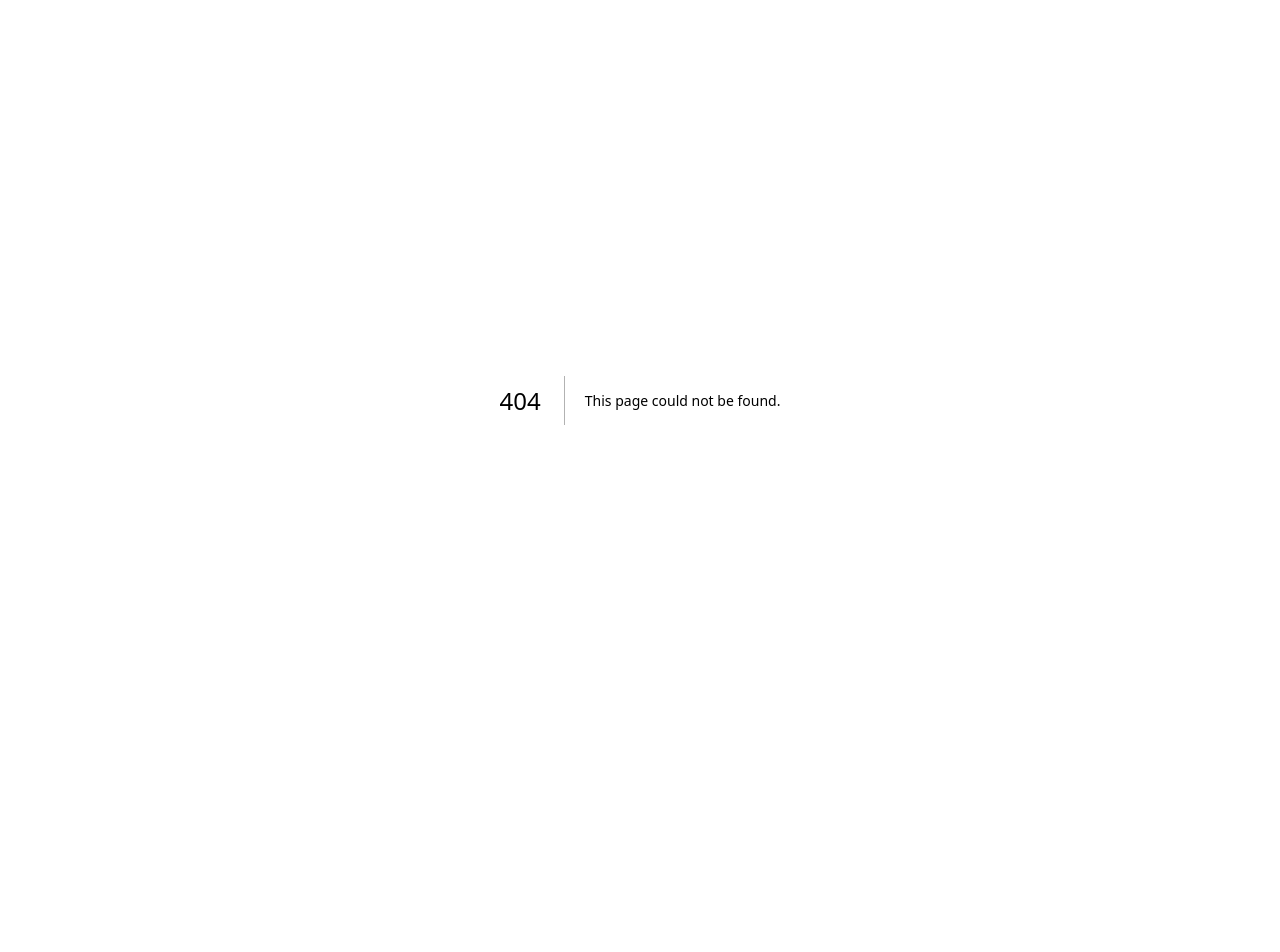
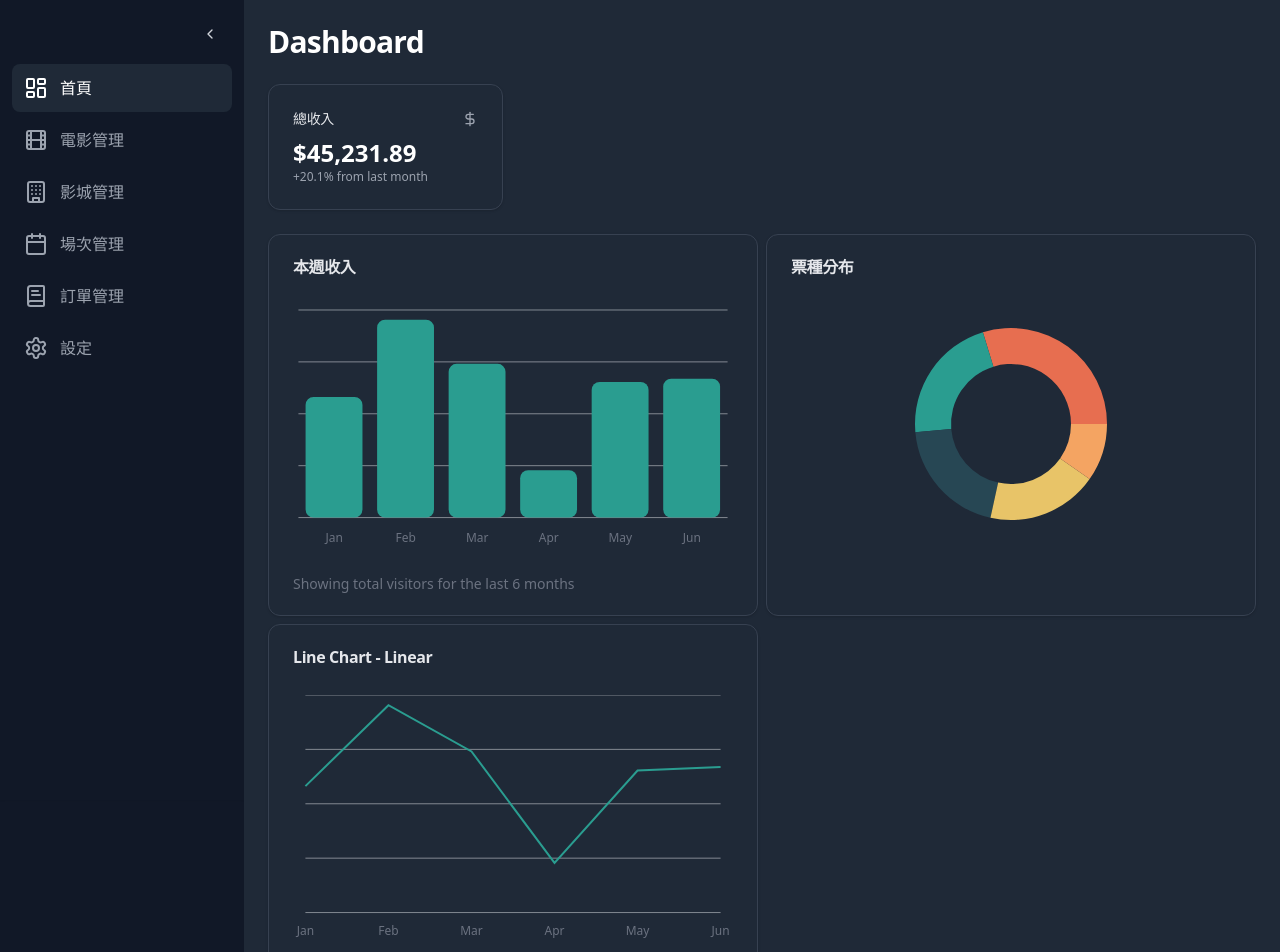
Before and after one commit to spsekk2127/cinema, a Next.js app: page /admin in a window 1280 px wide. Before the commit this address had no page. Shown: the top 952 px of the page. Before the commit the page ends 800 px from the top, so only its background shows below. Built offline with nearby package versions, Linux system fonts and the light colour scheme.

Commit message:
新增Admin頁面首頁Dashboard(假資料)、Sidebar

```diff
--- /dev/null
+++ b/src/app/admin/layout.js
@@ -0,0 +1,12 @@
+"use client";
+
+import Sidebar from "@/components/admin/Sidebar";
+
+export default function AdminLayout({ children }) {
+  return (
+    <div className="min-h-screen flex bg-gray-900">
+      <Sidebar />
+      <main className="flex-1 overflow-y-auto bg-gray-900">{children}</main>
+    </div>
+  );
+}
--- /dev/null
+++ b/src/app/admin/page.js
@@ -0,0 +1,225 @@
+"use client";
+
+import { TrendingUp, DollarSign } from "lucide-react";
+import {
+  Pie,
+  PieChart,
+  Bar,
+  BarChart,
+  CartesianGrid,
+  XAxis,
+  Line,
+  LineChart,
+} from "recharts";
+
+import {
+  Card,
+  CardContent,
+  CardDescription,
+  CardFooter,
+  CardHeader,
+  CardTitle,
+} from "@/components/admin/ui/card";
+import {
+  ChartConfig,
+  ChartContainer,
+  ChartTooltip,
+  ChartTooltipContent,
+} from "@/components/admin/ui/chart";
+
+const chartData_bar_chart = [
+  { month: "January", desktop: 186 },
+  { month: "February", desktop: 305 },
+  { month: "March", desktop: 237 },
+  { month: "April", desktop: 73 },
+  { month: "May", desktop: 209 },
+  { month: "June", desktop: 214 },
+];
+
+const chartData_pie_donut = [
+  { browser: "chrome", visitors: 275, fill: "var(--color-chrome)" },
+  { browser: "safari", visitors: 200, fill: "var(--color-safari)" },
+  { browser: "firefox", visitors: 187, fill: "var(--color-firefox)" },
+  { browser: "edge", visitors: 173, fill: "var(--color-edge)" },
+  { browser: "other", visitors: 90, fill: "var(--color-other)" },
+];
+
+const chartData_line_chart = [
+  { month: "January", desktop: 186 },
+  { month: "February", desktop: 305 },
+  { month: "March", desktop: 237 },
+  { month: "April", desktop: 73 },
+  { month: "May", desktop: 209 },
+  { month: "June", desktop: 214 },
+];
+
+const chartConfig_bar_chart = {
+  desktop: {
+    label: "Desktop",
+    color: "hsl(var(--chart-2))",
+  },
+};
+
+const chartConfig_pie_donut = {
+  visitors: {
+    label: "Visitors",
+  },
+  chrome: {
+    label: "Chrome",
+    color: "hsl(var(--chart-1))",
+  },
+  safari: {
+    label: "Safari",
+    color: "hsl(var(--chart-2))",
+  },
+  firefox: {
+    label: "Firefox",
+    color: "hsl(var(--chart-3))",
+  },
+  edge: {
+    label: "Edge",
+    color: "hsl(var(--chart-4))",
+  },
+  other: {
+    label: "Other",
+    color: "hsl(var(--chart-5))",
+  },
+};
+
+const chartConfig_line_chart = {
+  desktop: {
+    label: "Desktop",
+    color: "hsl(var(--chart-2))",
+  },
+};
+
+export default function Component() {
+  return (
+    <div className="min-h-screen p-6 space-y-6 bg-gray-800">
+      <div className="flex justify-between items-center">
+        <h1 className="text-3xl font-bold tracking-tight text-white">
+          Dashboard
+        </h1>
+      </div>
+
+      {/* 統計卡片 */}
+      <div className="grid gap-4 md:grid-cols-2 lg:grid-cols-4">
+        <Card className="bg-gray-800 border-gray-700">
+          <CardHeader className="flex flex-row items-center justify-between space-y-0 pb-2">
+            <CardTitle className="text-sm font-medium text-gray-200">
+              總收入
+            </CardTitle>
+            <DollarSign className="h-4 w-4 text-gray-400" />
+          </CardHeader>
+          <CardContent>
+            <div className="text-2xl font-bold text-white">$45,231.89</div>
+            <p className="text-xs text-gray-400">+20.1% from last month</p>
+          </CardContent>
+        </Card>
+      </div>
+
+      {/* 圖表區域 */}
+      <div className="grid gap-2 md:grid-cols-2 lg:grid-cols-6">
+        <Card className="col-span-3 bg-gray-800 border-gray-700">
+          <CardHeader className="text-gray-200">
+            <CardTitle>本週收入</CardTitle>
+            <CardDescription></CardDescription>
+          </CardHeader>
+          <CardContent>
+            <ChartContainer config={chartConfig_bar_chart}>
+              <BarChart accessibilityLayer data={chartData_bar_chart}>
+                <CartesianGrid vertical={false} />
+                <XAxis
+                  dataKey="month"
+                  tickLine={false}
+                  tickMargin={10}
+                  axisLine={false}
+                  tickFormatter={(value) => value.slice(0, 3)}
+                />
+                <ChartTooltip
+                  cursor={false}
+                  content={<ChartTooltipContent hideLabel />}
+                />
+                <Bar dataKey="desktop" fill="var(--color-desktop)" radius={8} />
+              </BarChart>
+            </ChartContainer>
+          </CardContent>
+          <CardFooter className="flex-col items-start gap-2 text-sm">
+            <div className="leading-none text-muted-foreground">
+              Showing total visitors for the last 6 months
+            </div>
+          </CardFooter>
+        </Card>
+
+        <Card className="col-span-3 bg-gray-800 border-gray-700">
+          <CardHeader>
+            <CardTitle className="text-gray-200">票種分布</CardTitle>
+          </CardHeader>
+          <CardContent>
+            <ChartContainer
+              config={chartConfig_pie_donut}
+              className="mx-auto aspect-square max-h-[250px]"
+            >
+              <PieChart>
+                <ChartTooltip
+                  cursor={false}
+                  content={<ChartTooltipContent hideLabel />}
+                />
+                <Pie
+                  data={chartData_pie_donut}
+                  dataKey="visitors"
+                  nameKey="browser"
+                  innerRadius={60}
+                />
+              </PieChart>
+            </ChartContainer>
+          </CardContent>
+        </Card>
+
+        <Card className="col-span-3 bg-gray-800 border-gray-700">
+          <CardHeader>
+            <CardTitle className="text-gray-200">Line Chart - Linear</CardTitle>
+            <CardDescription></CardDescription>
+          </CardHeader>
+          <CardContent>
+            <ChartContainer config={chartConfig_line_chart}>
+              <LineChart
+                accessibilityLayer
+                data={chartData_line_chart}
+                margin={{
+                  left: 12,
+                  right: 12,
+                }}
+              >
+                <CartesianGrid vertical={false} />
+                <XAxis
+                  dataKey="month"
+                  tickLine={false}
+                  axisLine={false}
+                  tickMargin={8}
+                  tickFormatter={(value) => value.slice(0, 3)}
+                />
+                <ChartTooltip
+                  cursor={false}
+                  content={<ChartTooltipContent hideLabel />}
+                />
+                <Line
+                  dataKey="desktop"
+                  type="linear"
+                  stroke="var(--color-desktop)"
+                  strokeWidth={2}
+                  dot={false}
+                />
+              </LineChart>
+            </ChartContainer>
+          </CardContent>
+          <CardFooter className="flex-col items-start gap-2 text-sm">
+            <div className="leading-none text-muted-foreground">
+              Showing total visitors for the last 6 months
+            </div>
+          </CardFooter>
+        </Card>
+      </div>
+    </div>
+  );
+}
--- /dev/null
+++ b/src/components/admin/Sidebar.js
@@ -0,0 +1,79 @@
+"use client";
+
+import { cn } from "@/lib/utils";
+import { Button } from "@/components/admin/ui/button";
+import {
+  LayoutDashboard,
+  Film,
+  Building,
+  Calendar,
+  BookText,
+  Settings,
+  AlignJustify,
+  ChevronLeft,
+} from "lucide-react";
+import Link from "next/link";
+import { usePathname } from "next/navigation";
+import { useState } from "react";
+
+const menuItems = [
+  { name: "首頁", icon: LayoutDashboard, path: "/admin" },
+  { name: "電影管理", icon: Film, path: "/admin/movies" },
+  { name: "影城管理", icon: Building, path: "/admin/theaters" },
+  { name: "場次管理", icon: Calendar, path: "/admin/showtimes" },
+  { name: "訂單管理", icon: BookText, path: "/admin/bookings" },
+  { name: "設定", icon: Settings, path: "/admin/settings" },
+];
+
+export default function Sidebar() {
+  const [expanded, setExpanded] = useState(true);
+  const pathname = usePathname();
+
+  return (
+    <aside className="h-screen bg-gray-900">
+      <nav className="h-full flex flex-col bg-gray-900 shadow-sm">
+        <div className="p-4 pb-2 flex justify-end items-center">
+          <Button
+            variant="ghost"
+            size="icon"
+            onClick={() => setExpanded((curr) => !curr)}
+            className="text-gray-300 hover:text-white hover:bg-gray-800"
+          >
+            {expanded ? <ChevronLeft /> : <AlignJustify />}
+          </Button>
+        </div>
+
+        {expanded && (
+          <div className="flex-1 px-3">
+            {menuItems.map(({ name, icon: Icon, path }) => {
+              const isActive = pathname === path;
+              return (
+                <Link
+                  key={name}
+                  href={path}
+                  className={cn(
+                    "flex items-center py-3 px-3 my-1 rounded-lg cursor-pointer",
+                    "transition-colors group",
+                    isActive
+                      ? "bg-gray-800 text-white"
+                      : "text-gray-400 hover:bg-gray-800 hover:text-white"
+                  )}
+                >
+                  <Icon className="w-6 h-6" />
+                  <span
+                    className={cn(
+                      "overflow-hidden transition-all",
+                      expanded ? "w-40 ml-3" : "w-0"
+                    )}
+                  >
+                    {name}
+                  </span>
+                </Link>
+              );
+            })}
+          </div>
+        )}
+      </nav>
+    </aside>
+  );
+}
```
